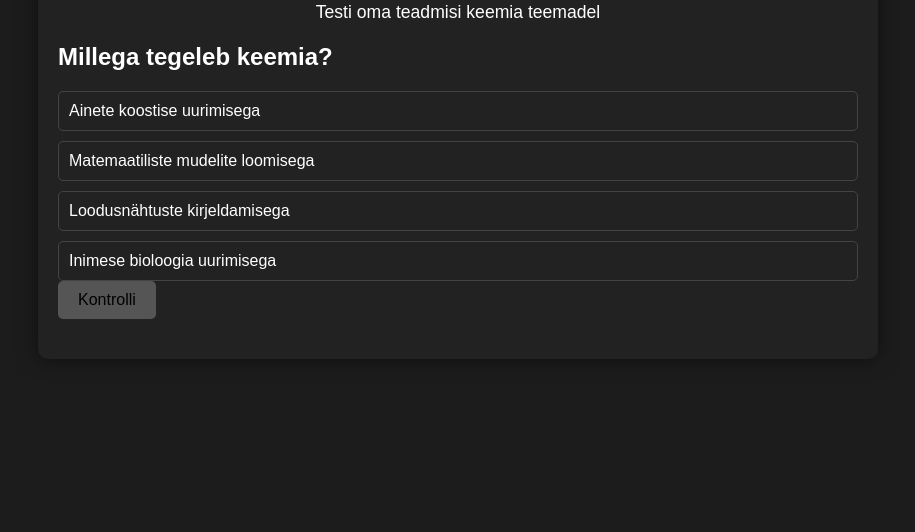
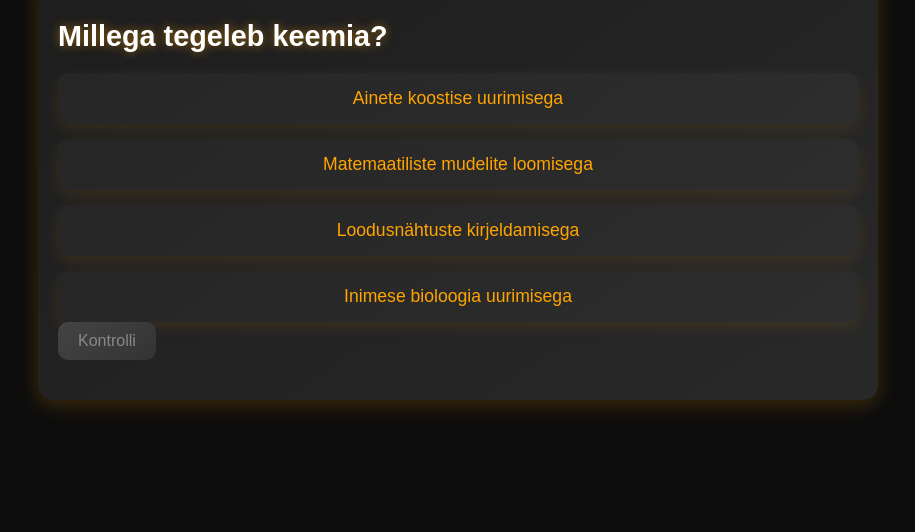
Before and after one commit to violentidk/Kemia, a plain HTML site: page index.html in a window 1280 px wide. Shown: the part 268-800 px from the top of the page, without its empty margins (182-1097 px from the left). Drawn offline with Linux system fonts and the light colour scheme.

Commit message:
Update styles.css

```diff
--- a/styles.css
+++ b/styles.css
@@ -2,33 +2,37 @@
 body {
   margin: 0;
   font-family: "SF Pro", Arial, sans-serif;
-  background-color: #1c1c1c;
+  background-color: #0d0d0d;
   color: #fff;
   display: flex;
   justify-content: center;
   align-items: center;
   height: 100vh;
+  overflow: hidden;
 }
 
 .container {
   text-align: center;
-  width: 80%;
+  width: 90%;
   max-width: 800px;
-  background-color: #222;
-  border-radius: 10px;
+  background: linear-gradient(145deg, #1c1c1c, #292929);
+  border-radius: 15px;
   padding: 20px;
-  box-shadow: 0 0 20px rgba(0, 0, 0, 0.5);
+  box-shadow: 0px 5px 20px rgba(255, 165, 0, 0.2);
 }
 
 header h1 {
-  font-size: 2rem;
+  font-size: 2.5rem;
   margin-bottom: 10px;
   color: #ffa500;
+  text-shadow: 0 0 15px rgba(255, 165, 0, 0.7);
 }
 
 header p {
   margin-bottom: 20px;
-  font-size: 1.1rem;
+  font-size: 1.2rem;
+  color: #fff;
+  opacity: 0.8;
 }
 
 main {
@@ -40,52 +44,66 @@ main {
 }
 
 #question-title {
-  font-size: 1.5rem;
+  font-size: 1.8rem;
   margin-bottom: 20px;
+  color: #fff;
+  text-shadow: 0 0 10px rgba(255, 165, 0, 0.5);
 }
 
 #options-container {
   display: flex;
   flex-direction: column;
-  gap: 10px;
+  gap: 15px;
 }
 
 button {
   padding: 10px 20px;
   font-size: 1rem;
   border: none;
-  border-radius: 5px;
+  border-radius: 10px;
   cursor: pointer;
-  background-color: #ffa500;
+  background: linear-gradient(145deg, #ffa500, #e68a00);
   color: #000;
-  transition: 0.3s ease;
+  transition: all 0.3s ease;
+  box-shadow: 0px 5px 15px rgba(255, 165, 0, 0.4);
 }
 
 button:hover {
-  background-color: #ffbb33;
+  background: linear-gradient(145deg, #ffb733, #ff8800);
 }
 
 button:disabled {
-  background-color: #555;
+  background: linear-gradient(145deg, #444, #333);
   cursor: not-allowed;
+  color: #888;
+  box-shadow: none;
 }
 
 .option {
-  padding: 10px;
-  border: 1px solid #444;
-  border-radius: 5px;
+  padding: 15px;
+  border-radius: 10px;
+  background: linear-gradient(145deg, #262626, #2d2d2d);
+  color: #ffa500;
+  font-size: 1.1rem;
+  text-align: center;
   cursor: pointer;
-  transition: background-color 0.3s;
+  box-shadow: 0px 5px 15px rgba(255, 165, 0, 0.1);
+  transition: all 0.3s ease;
 }
 
 .option:hover {
-  background-color: #333;
+  background: linear-gradient(145deg, #333, #3b3b3b);
+  box-shadow: 0px 5px 20px rgba(255, 165, 0, 0.3);
 }
 
 .option.correct {
-  background-color: #0f0;
+  background: linear-gradient(145deg, #29a329, #33cc33);
+  color: #fff;
+  box-shadow: 0px 5px 15px rgba(0, 255, 0, 0.5);
 }
 
 .option.wrong {
-  background-color: #f00;
+  background: linear-gradient(145deg, #cc3333, #a32929);
+  color: #fff;
+  box-shadow: 0px 5px 15px rgba(255, 0, 0, 0.5);
 }
```
